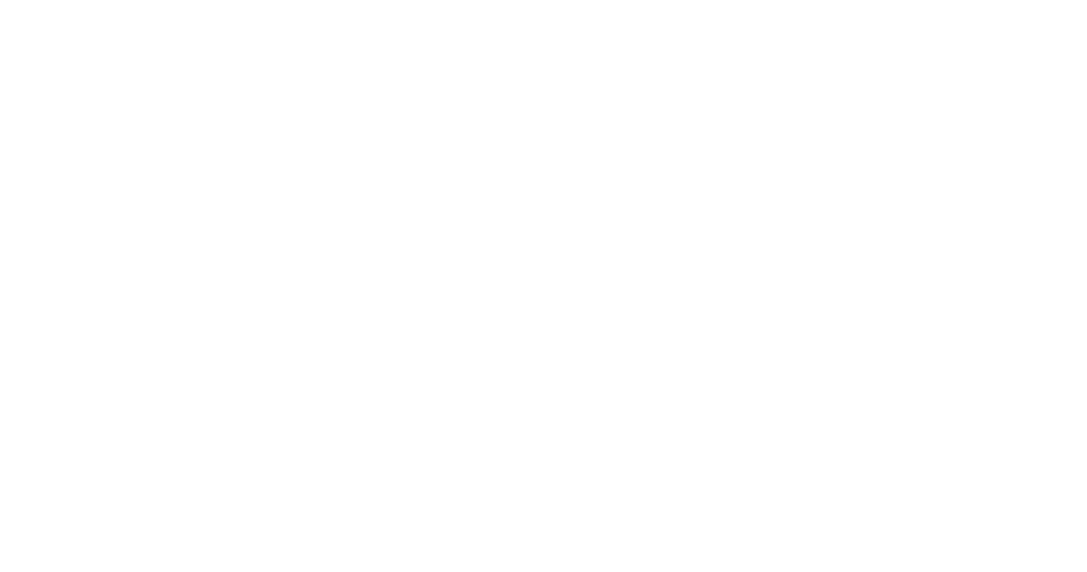
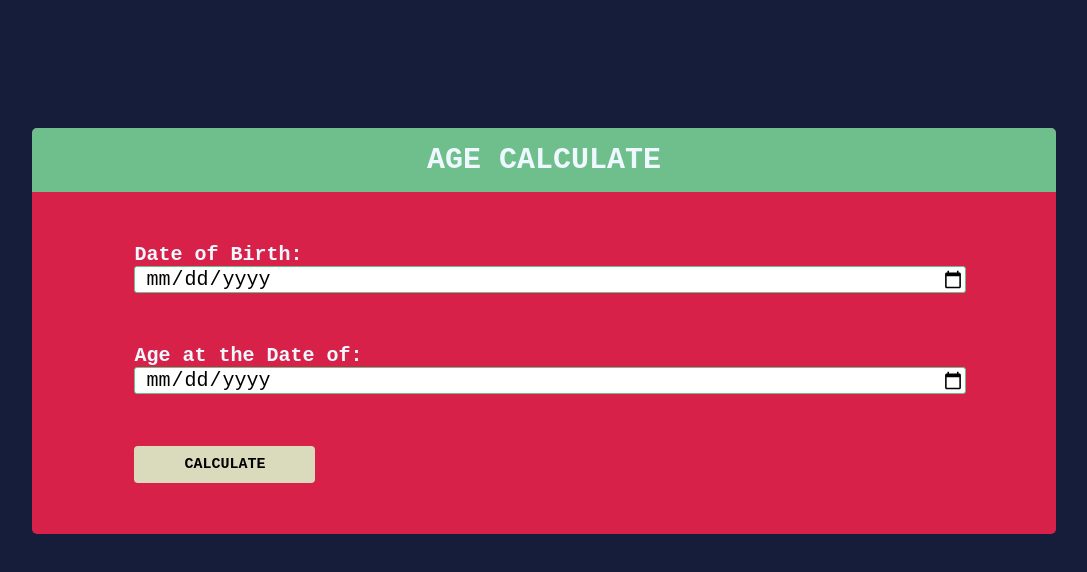
Before and after one commit to Muhammad-Mehadi/Age_Calculate, a plain HTML site: page index.html in a window 1280 px wide. Shown: the whole page, without its empty margins (96-1183 px from the left). Drawn offline with Linux system fonts and the light colour scheme.

Commit message:
Design complete html-css

```diff
--- a/index.html
+++ b/index.html
@@ -6,8 +6,22 @@
     <meta http-equiv="X-UA-Compatible" content="IE=edge" />
     <meta name="viewport" content="width=device-width, initial-scale=1.0" />
     <title>Age Calculate</title>
+    <link rel="stylesheet" href="style.css" />
 </head>
 
-<body></body>
+<body>
+    <div id="form">
+        <h2 class="formTitle">AGE CALCULATE</h2>
+        <h6 class="input-label">Date of Birth:</h6>
+        <input class="dateInput" type="date" name="pre-inputDate" />
+        <br />
+        <h6 class="input-label">Age at the Date of:</h6>
+        <input class="dateInput" type="date" name="next-inputDate" />
+        <br />
+        <input type="submit" name="calculte" value="CALCULATE" />
+    </div>
+
+    <script type="text/javascript" src="script.js"></script>
+</body>
 
 </html>
--- a/style.css
+++ b/style.css
@@ -3,3 +3,51 @@
     padding: 0;
     font-family: monospace;
 }
+
+body {
+    background-color: #151d3b;
+}
+
+#form {
+    width: auto;
+    margin: 10% 10%;
+    height: auto;
+    background-color: #d82148;
+    border-radius: 5px;
+}
+
+.formTitle {
+    font-size: 30px;
+    padding: 15px 0px;
+    background-color: #6ebf8b;
+    color: aliceblue;
+    text-align: center;
+    border-radius: 5px 5px 0px 0px;
+}
+
+.input-label {
+    color: aliceblue;
+    width: 80%;
+    margin: 5% 5% 0% 10%;
+    font-size: 20px;
+}
+
+.dateInput {
+    width: 80%;
+    margin: 0% 10%;
+    padding-left: 10px;
+    font-size: 20px;
+    outline: none;
+    border: 1px solid #6ebf8b;
+    border-radius: 3px;
+}
+
+input[type="submit"] {
+    padding: 10px 50px;
+    margin: 5% 0% 5% 10%;
+    background-color: #dadbbd;
+    border: 0px;
+    border-radius: 4px;
+    font-weight: 600;
+    font-size: 15px;
+}
```
